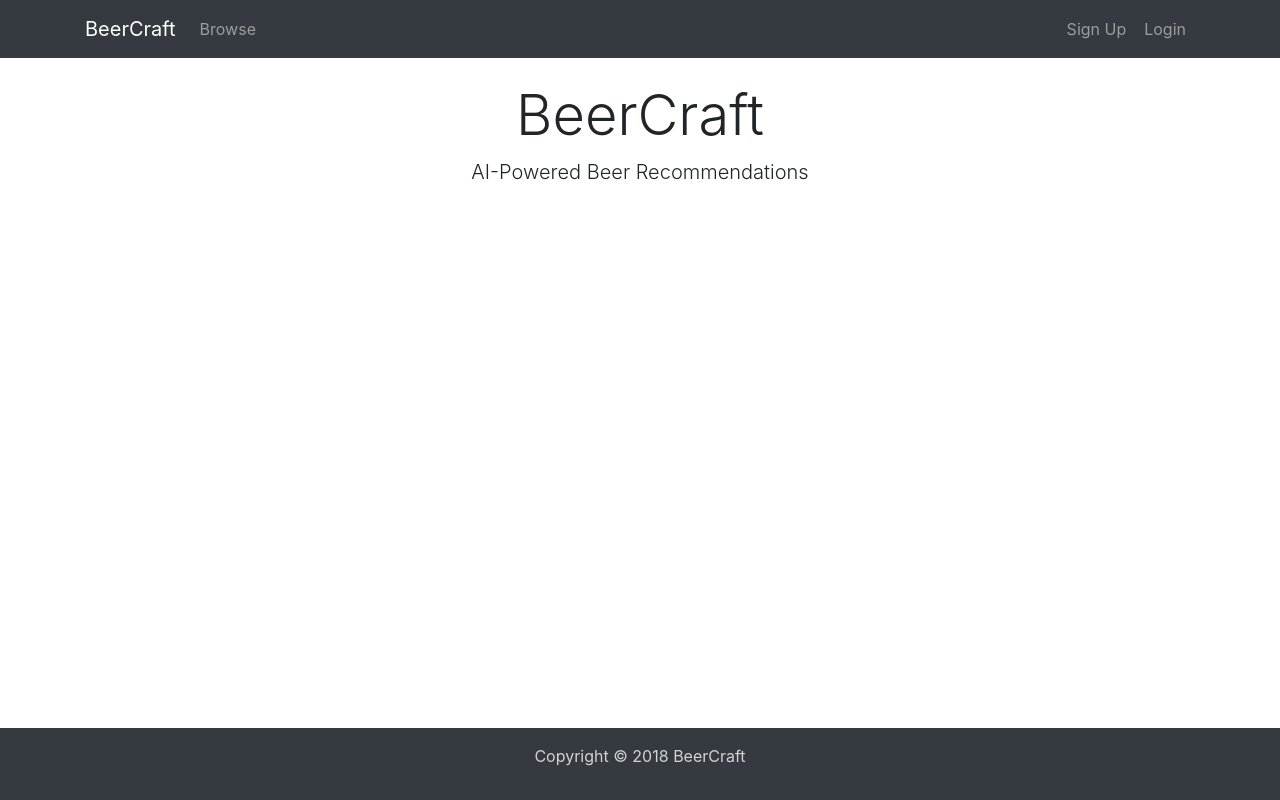
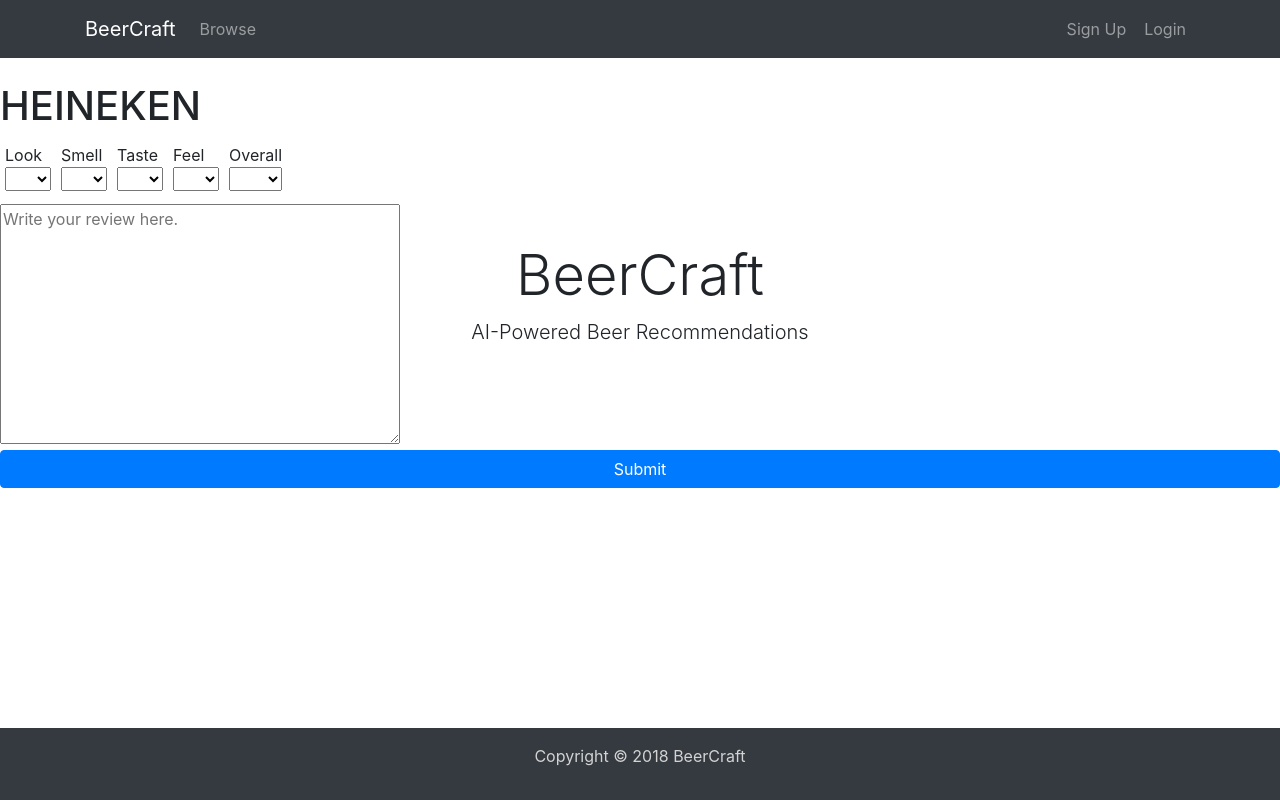
Before and after one commit to chingu-voyage7/Bears-Team-01, a React (Create React App) app in the folder client/: page / in a window 1280 px wide. Built offline with nearby package versions, Linux system fonts and the light colour scheme.

Commit message:
added styling and textarea with submit button

```diff
--- a/client/src/App.css
+++ b/client/src/App.css
@@ -114,3 +114,27 @@
 .close-button {
   float: right;
 }
+
+/*== Rate Beer styles ==*/
+
+.rate-beer-container {
+  height: 10em;
+}
+
+.rating-categories {
+  display: flex;
+}
+
+.rating-categories label {
+  display: flex;
+  flex-direction: column;
+}
+
+.rating-categories div {
+  margin: 5px;
+}
+
+.rate-beer-container textarea {
+  width: 25em;
+  height: 15em;
+}
--- a/client/src/App.js
+++ b/client/src/App.js
@@ -4,6 +4,7 @@
 import Footer from './components/layout/Footer';
 import Welcome from './components/WelcomePage';
 import Browse from './components/BrowsePage';
+import BeerReview from './components/BeerReview';
 
 import './App.css';
 
@@ -13,6 +14,7 @@
       <Router>
         <div className="App">
           <Navbar />
+          <BeerReview beerName={'HEINEKEN'}/>
             <div className="container">
               <Switch>
                <Route path="/" component={Welcome} exact={true} />
--- a/client/src/components/BeerReview.js
+++ b/client/src/components/BeerReview.js
@@ -2,7 +2,7 @@
 import RateCategory from './RateCategory';
 import { RATE_CATEGORIES } from '../constants';
 
-class BeerReview extends Component {
+export default class BeerReview extends Component {
   state = {
     categoryValues: {
       look: '',
@@ -14,16 +14,41 @@
     textValue: ''
   };
 
-  handleSelectChange = e => {
-    // e.target.name and .value
-    console.log('handleSelectChange', e.target);
-    console.log('name', e.target.name);
-    console.log('value', e.target.value);
-    const { name, value } = e.target;
-    return this.setState({
+  handleSelectChange = e =>
+    this.setState({
       categoryValues: {
-        [name]: value
+        [e.target.name]: e.target.value
       }
     });
-  };
+
+  handleTextAreaChange = e => this.setState({ textValue: e.target.value });
+
+  render() {
+    return (
+      <div className="rate-beer-container">
+        <h1>{this.props.beerName}</h1>
+        <div className="rating-categories">
+          {RATE_CATEGORIES.map((categoryName, idx) => (
+            <RateCategory
+              key={`category${idx}`}
+              categoryName={categoryName}
+              handleSelectChange={this.handleSelectChange}
+              selectValue={this.state.categoryValues[categoryName]}
+            />
+          ))}
+        </div>
+        <textarea
+          placeholder="Write your review here."
+          value={this.state.textValue}
+          onChange={this.handleTextAreaChange}
+        />
+        <button
+          onClick={this.handleClick}
+          className="btn btn-primary btn-block"
+        >
+          Submit
+        </button>
+      </div>
+    );
+  }
 }
--- a/client/src/components/RateCategory.js
+++ b/client/src/components/RateCategory.js
@@ -6,11 +6,11 @@
   return (
     <div>
       <label>
-        {categoryName}
+        {firstLetterUpperCased}
         <select
           value={selectValue}
           onChange={handleSelectChange}
-          name={firstLetterUpperCased}
+          name={categoryName}
         >
           {makeOptions(1, 5, 0.5)}
         </select>
@@ -19,15 +19,19 @@
   );
 };
 
-const makeOptions = (start, end, step) => {
-  const optionsArr = [];
+function makeOptions(start, end, step) {
+  const optionsArr = [<option key="option0" value="" />];
 
-  for (let i = start; i > end; i += step) {
-    optionsArr.push(<option value={i}>{i}</option>);
+  for (let i = start; i <= end; i += step) {
+    optionsArr.push(
+      <option key={`option${i}`} value={i}>
+        {i}
+      </option>
+    );
   }
 
   return optionsArr;
-};
+}
 
 // too verbose and not easily readable
 // const makeOptions = (start, end, step, optionsArr) => {
```
